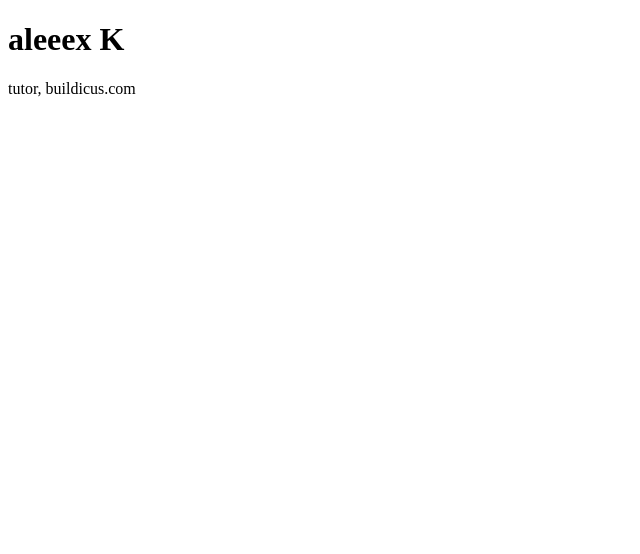
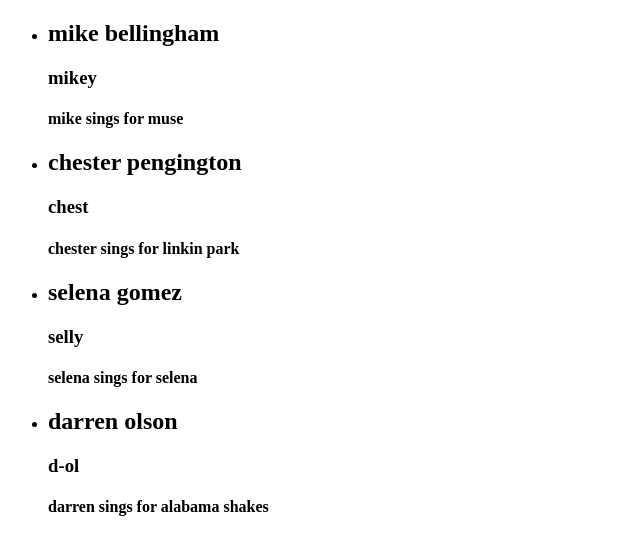
Before and after one commit to jayg4e/angular-start, a plain HTML site: page index.html in a window 1280 px wide. Shown: the whole page, without its empty margins (0-640 px from the left). Drawn offline with nearby package versions, Linux system fonts and the light colour scheme.

Commit message:
added styling, updated controller to reflect new data

```diff
--- /dev/null
+++ b/css/style.css
@@ -0,0 +1,3 @@
+body {
+	font: 16px 'trebuchet ms';
+}
--- a/index.html
+++ b/index.html
@@ -5,12 +5,24 @@
 	  <title>Angular Demo</title>
 	  <script src="https://ajax.googleapis.com/ajax/libs/angularjs/1.3.16/angular.min.js"></script>
 	  <script src="js/controllers.js"></script>
+	  <link href="css/style.css" rel="stylesheet077">
 	</head>
 
 	<body>
-		<div ng-controller = "MyController">
+		<!-- <div ng-controller = "MyController">
 		  <h1>{{author.name}}</h1>
 		  <p>{{ author.title + ', ' + author.company }}</p>
+		</div> -->
+		<div ng-controller = "MyController">
+			<ul class="artists">
+				<li class="artist cf" ng-repeat="item in artists">
+					<div class="info">
+						<h2>{{item.name}}</h2>
+						<h3>{{item.shortname}}</h3>
+						<h4>{{item.bio}}</h4>
+					</div>
+				</li>
+			</ul>
 		</div>
 	</body>
 </html>
--- a/js/controllers.js
+++ b/js/controllers.js
@@ -1,11 +1,37 @@
 var myApp = angular.module('myApp', []);
 
+// myApp.controller('MyController',
+// 	function($scope) {
+// 		$scope.author = {
+// 			name: 'aleeex K',
+// 			title: 'tutor',
+// 			company : 'buildicus.com'
+// 		}
+// 	}
+// );
+
 myApp.controller('MyController',
-	function($scope) {
-		$scope.author = {
-			name: 'aleeex K',
-			title: 'tutor',
-			company : 'buildicus.com'
+	function MyController($scope) {
+		$scope.artists = [
+		{
+			'name':  'mike bellingham',
+			'shortname': 'mikey',
+			'bio': 'mike sings for muse'
+		},
+		{
+			'name':  'chester pengington',
+			'shortname': 'chest',
+			'bio': 'chester sings for linkin park'
+		},
+		{
+			'name':  'selena gomez',
+			'shortname': 'selly',
+			'bio': 'selena sings for selena'
+		},
+		{
+			'name':  'darren olson',
+			'shortname': 'd-ol',
+			'bio': 'darren sings for alabama shakes'
 		}
-	}
-);
+		]
+});
```
